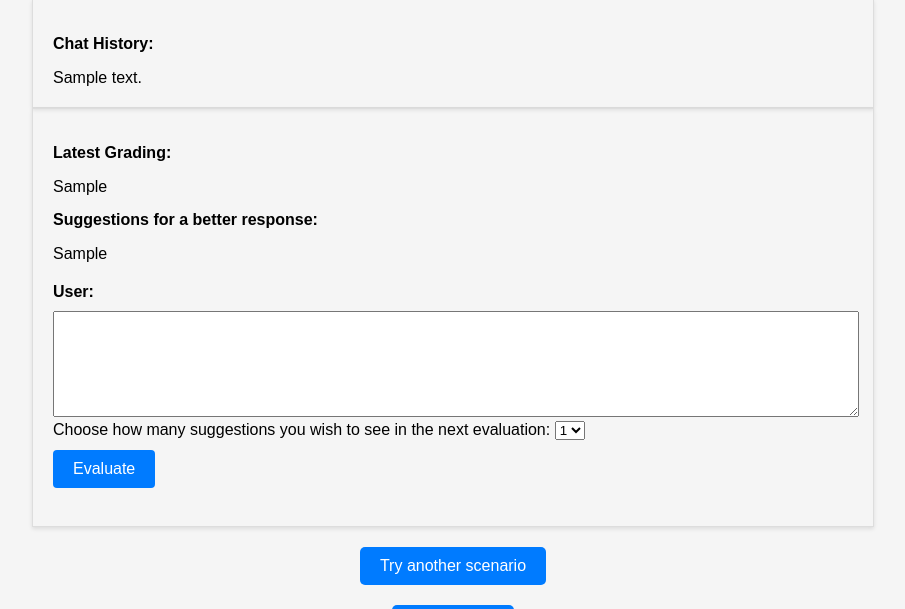
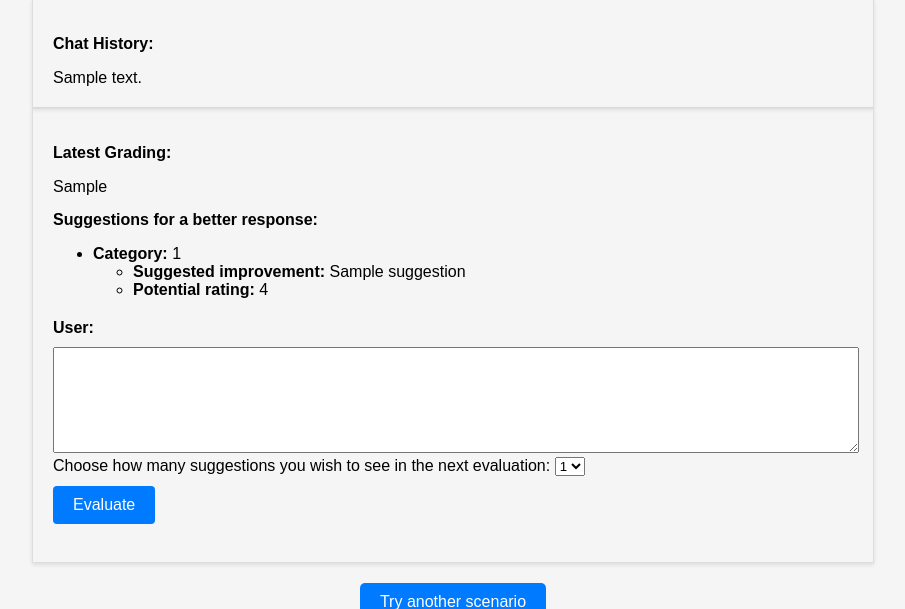
Before and after one commit to ece1786-2024/CareBrew, a Flask app: template templates/training_mode_response.html in a window 1280 px wide. Shown: the part 141-750 px from the top of the page, without its empty margins (187-1092 px from the left). Run offline with Flask 3, Linux system fonts and the light colour scheme; the template is opened without the code that fills it: most values are stand-ins (such as "Sample title", 1, 10 or a date in 2020).

Commit message:
one rubric multiple responses done

```diff
--- a/app.py
+++ b/app.py
@@ -168,9 +168,10 @@ def save_training_data(scenario, user_response, model_response):
 def format_suggestions(suggestions, num_suggestions):
     selected_suggestions = random.sample(suggestions, num_suggestions)
 
-    print(suggestions)
-    print(num_suggestions)
-    print(selected_suggestions)
+    #debug prints
+    #print(suggestions)
+    #print(num_suggestions)
+    #print(selected_suggestions)
 
     return selected_suggestions
 
--- a/templates/training_mode_response.html
+++ b/templates/training_mode_response.html
@@ -31,7 +31,17 @@
         <p><strong>Latest Grading:</strong></p>
         {{ model_response|safe }}
         <p><strong>Suggestions for a better response:</strong></p>
-        {{ model_suggestion|safe }}
+        <ul>
+            {% for suggestion in model_suggestion %}
+                <li>
+                    <strong>Category:</strong> {{ suggestion.0 }}
+                    <ul>
+                        <li><strong>Suggested improvement:</strong> {{ suggestion.1.suggestion }}</li>
+                        <li><strong>Potential rating:</strong> {{ suggestion.1.rating }}</li>
+                    </ul>
+                </li>
+            {% endfor %}
+        </ul>
         <form method="post" class="form-section">
             <label for="user_input"><strong>User:</strong></label>
             <textarea name="user_input" required></textarea>
```
